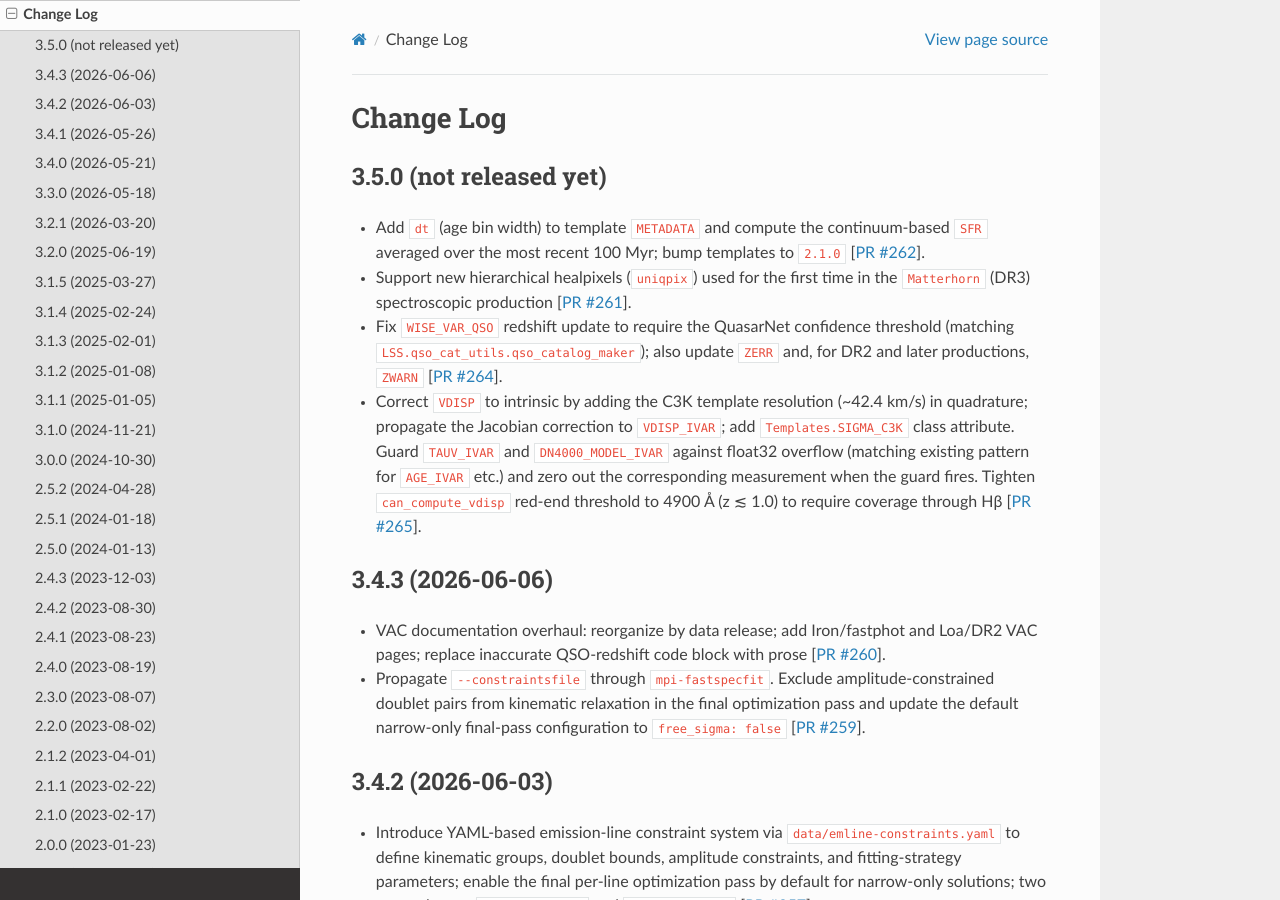
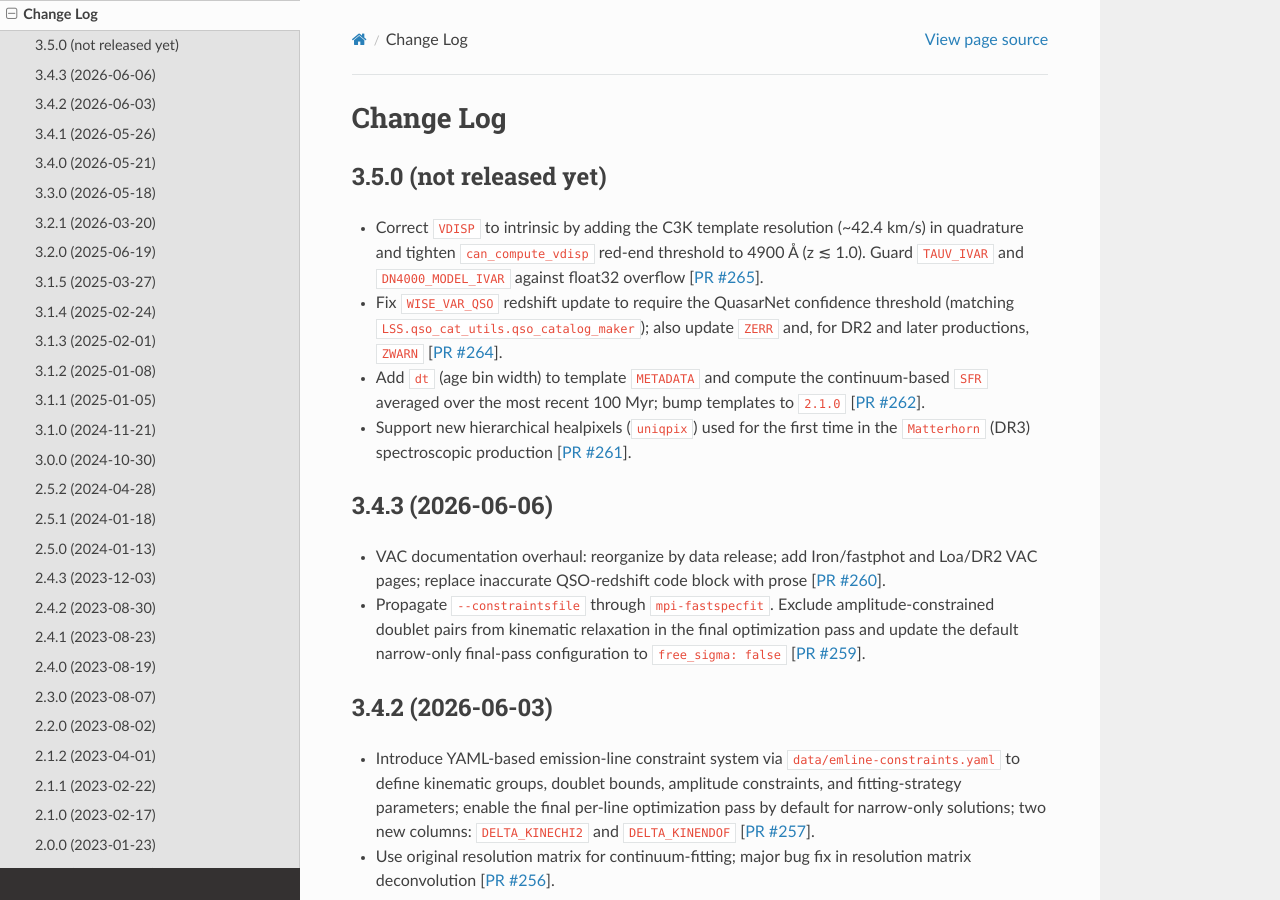
Before and after one commit to desihub/fastspecfit, a Sphinx documentation site: the page built from doc/changes.rst, in a window 1280 px wide and 900 px high. Built offline with Sphinx 7.4.7 and the Read the Docs theme 3.1.0, drawn with Linux system fonts in a browser that asks for light colours; the version number could not be read and is left out.

Commit message:
reorganize latest PRs in change log [ci skip]

```diff
--- a/doc/changes.rst
+++ b/doc/changes.rst
@@ -5,23 +5,20 @@ Change Log
 3.5.0 (not released yet)
 ------------------------
 
+* Correct ``VDISP`` to intrinsic by adding the C3K template resolution
+  (~42.4 km/s) in quadrature and tighten ``can_compute_vdisp`` red-end
+  threshold to 4900 Å (z ≲ 1.0). Guard ``TAUV_IVAR`` and
+  ``DN4000_MODEL_IVAR`` against float32 overflow [`PR #265`_].
+* Fix ``WISE_VAR_QSO`` redshift update to require the QuasarNet
+  confidence threshold (matching
+  ``LSS.qso_cat_utils.qso_catalog_maker``); also update ``ZERR`` and,
+  for DR2 and later productions, ``ZWARN`` [`PR #264`_].
 * Add ``dt`` (age bin width) to template ``METADATA`` and compute the
   continuum-based ``SFR`` averaged over the most recent 100 Myr; bump
   templates to ``2.1.0`` [`PR #262`_].
 * Support new hierarchical healpixels (``uniqpix``) used for the first
   time in the ``Matterhorn`` (DR3) spectroscopic production [`PR
   #261`_].
-* Fix ``WISE_VAR_QSO`` redshift update to require the QuasarNet confidence
-  threshold (matching ``LSS.qso_cat_utils.qso_catalog_maker``); also update
-  ``ZERR`` and, for DR2 and later productions, ``ZWARN`` [`PR #264`_].
-* Correct ``VDISP`` to intrinsic by adding the C3K template resolution
-  (~42.4 km/s) in quadrature; propagate the Jacobian correction to
-  ``VDISP_IVAR``; add ``Templates.SIGMA_C3K`` class attribute. Guard
-  ``TAUV_IVAR`` and ``DN4000_MODEL_IVAR`` against float32 overflow
-  (matching existing pattern for ``AGE_IVAR`` etc.) and zero out the
-  corresponding measurement when the guard fires. Tighten
-  ``can_compute_vdisp`` red-end threshold to 4900 Å (z ≲ 1.0) to
-  require coverage through Hβ [`PR #265`_].
 
 .. _`PR #265`: https://github.com/desihub/fastspecfit/pull/265
 .. _`PR #264`: https://github.com/desihub/fastspecfit/pull/264
```
